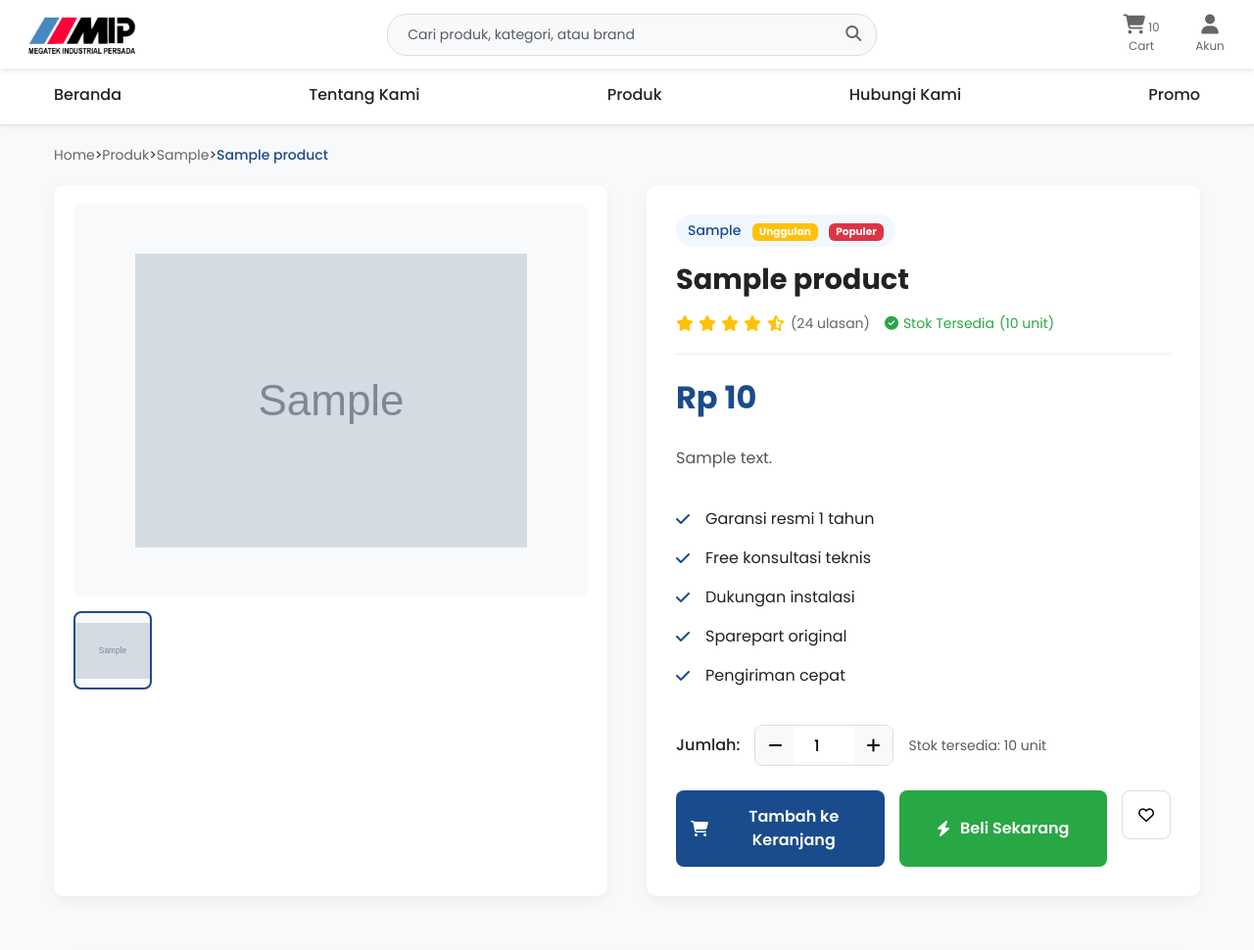
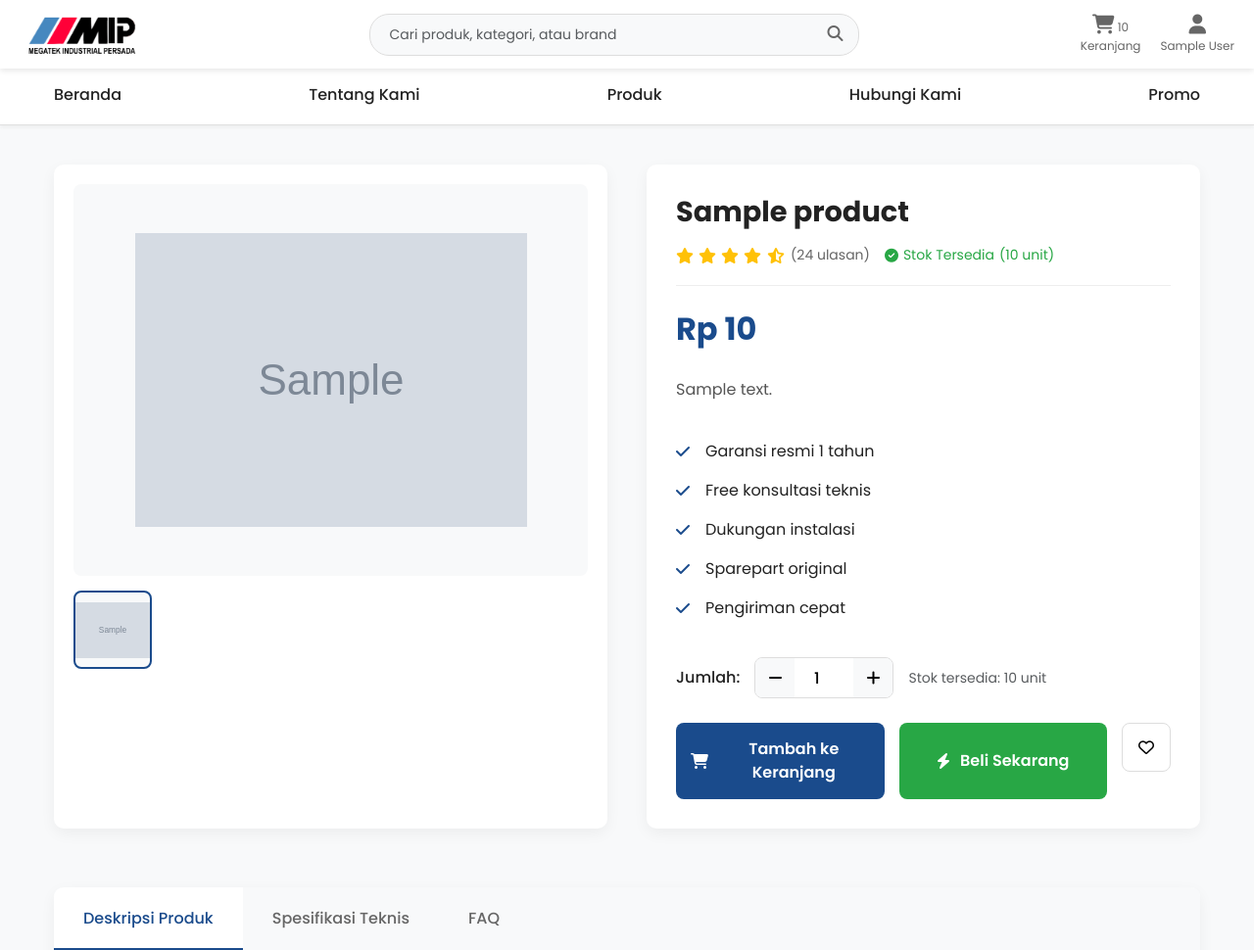
Before and after one commit to elvramelia/Project, a PHP site: page /detailproduk.php?id=1 in a window 1280 px wide. Shown: the top 970 px of the page at 98% size. Run offline with PHP 8.4, Linux system fonts and the light colour scheme; the visitor is signed in with stand-in values (Sample User, id 1); tables that the repository leaves empty or names only in its code hold one stand-in row (values such as "Sample post"); grey boxes marked "Sample" are stand-in pictures.

Commit message:
keranjang

```diff
--- a/detailproduk.php
+++ b/detailproduk.php
@@ -28,7 +28,7 @@ if (!$product) {
 // Handle add to cart
 if ($_SERVER['REQUEST_METHOD'] === 'POST' && isset($_POST['add_to_cart'])) {
     if (!isLoggedIn()) {
-        header('Location: index.php?login_required=1&redirect=detailproduk.php?id=' . $product_id);
+        header('Location: beranda.php?login_required=1&redirect=detailproduk.php?id=' . $product_id);
         exit();
     }
 
@@ -1119,9 +1119,9 @@ $formatted_price = number_format($product['price'], 0, ',', '.');
 </head>
 <body>
 
-    <!-- Main Navbar -->
+<!-- Main Navbar -->
     <nav class="navbar d-flex align-items-center">
-        <a class="navbar-brand mx-2" href="index.php">
+        <a class="navbar-brand mx-2" href="beranda.php">
             <img src="gambar/LOGO.png" alt="Megatek Logo">
         </a>
 
@@ -1133,23 +1133,58 @@ $formatted_price = number_format($product['price'], 0, ',', '.');
         </div>
 
         <div class="nav-icons">
-            <a href="keranjang.php" class="nav-icon">
+            <a href="javascript:void(0);" class="nav-icon" id="cartLink">
                 <div style="position: relative;">
                     <i class="fas fa-shopping-cart"></i>
-                    <span class="cart-badge" id="cartCount">0</span>
+                    <span class="cart-badge" id="cartCount">
+                        <?php
+                        if (isLoggedIn()) {
+                            $user_id = $_SESSION['user_id'];
+                            $cart_count_query = $conn->query("SELECT SUM(quantity) as total FROM cart WHERE user_id = $user_id");
+                            $cart_count = $cart_count_query->fetch_assoc()['total'] ?? 0;
+                            echo $cart_count;
+                        } else {
+                            echo '0';
+                        }
+                        ?>
+                    </span>
                 </div>
-                <span>Cart</span>
+                <span>Keranjang</span>
             </a>
 
             <div id="userSection">
                 <?php if (isLoggedIn()): ?>
+                    <!-- User sudah login -->
                     <div class="user-dropdown">
-                        <a href="javascript:void(0);" class="nav-icon">
+                        <a href="javascript:void(0);" class="nav-icon" id="userDropdown">
                             <i class="fas fa-user"></i>
-                            <span>Akun</span>
+                            <span>
+                                <?php
+                                if (isset($_SESSION['first_name']) && !empty($_SESSION['first_name'])) {
+                                    echo htmlspecialchars($_SESSION['first_name']);
+                                } else {
+                                    echo 'Akun';
+                                }
+                                ?>
+                            </span>
                         </a>
+                        <div class="dropdown-menu" id="userDropdownMenu">
+                            <span class="dropdown-item-text">
+                                <small>Logged in as:</small><br>
+                                <strong><?php echo htmlspecialchars($_SESSION['user_email']); ?></strong>
+                            </span>
+                            <div class="dropdown-divider"></div>
+                            <a class="dropdown-item" href="profile.php"><i class="fas fa-user me-2"></i>Profile</a>
+                            <a class="dropdown-item" href="orders.php"><i class="fas fa-shopping-bag me-2"></i>My Orders</a>
+                            <a class="dropdown-item" href="wishlist.php"><i class="fas fa-heart me-2"></i>Wishlist</a>
+                            <div class="dropdown-divider"></div>
+                            <a class="dropdown-item text-danger" href="logout.php">
+                                <i class="fas fa-sign-out-alt me-2"></i>Logout
+                            </a>
+                        </div>
                     </div>
                 <?php else: ?>
+                    <!-- User belum login -->
                     <a href="javascript:void(0);" class="nav-icon" id="userLogin">
                         <i class="fas fa-user"></i>
                         <span>Masuk/Daftar</span>
@@ -1174,10 +1209,7 @@ $formatted_price = number_format($product['price'], 0, ',', '.');
 
     <!-- Breadcrumb -->
     <div class="breadcrumb">
-        <a href="index.php">Home</a> &gt;
-        <a href="produk.php">Produk</a> &gt;
-        <a href="produk.php?category=<?php echo urlencode($product['category']); ?>"><?php echo htmlspecialchars($product['category']); ?></a> &gt;
-        <span><?php echo htmlspecialchars($product['name']); ?></span>
+
     </div>
 
     <!-- Product Detail Container -->
@@ -1205,16 +1237,6 @@ $formatted_price = number_format($product['price'], 0, ',', '.');
 
             <!-- Product Info -->
             <div class="product-info">
-                <div class="product-category">
-                    <?php echo htmlspecialchars($product['category']); ?>
-                    <?php if ($product['featured']): ?>
-                        <span class="badge bg-warning ms-2">Unggulan</span>
-                    <?php endif; ?>
-                    <?php if ($product['popular']): ?>
-                        <span class="badge bg-danger ms-2">Populer</span>
-                    <?php endif; ?>
-                </div>
-
                 <h1 class="product-title"><?php echo htmlspecialchars($product['name']); ?></h1>
 
                 <div class="product-meta">
@@ -1441,7 +1463,7 @@ $formatted_price = number_format($product['price'], 0, ',', '.');
                     <?php foreach ($related_products as $related): ?>
                         <div class="product-card">
                             <?php if ($related['featured']): ?>
-                                <div class="product-badge">Unggulan</div>
+
                             <?php endif; ?>
 
                             <div class="product-image">
@@ -1481,9 +1503,7 @@ $formatted_price = number_format($product['price'], 0, ',', '.');
                 <div class="products-grid">
                     <?php foreach ($popular_products as $popular): ?>
                         <div class="product-card">
-                            <?php if ($popular['featured']): ?>
-                                <div class="product-badge">Unggulan</div>
-                            <?php endif; ?>
+
 
                             <div class="product-image">
                                 <img src="<?php echo htmlspecialchars($popular['image_url']); ?>" alt="<?php echo htmlspecialchars($popular['name']); ?>">
--- a/hubungikami.php
+++ b/hubungikami.php
@@ -817,7 +817,7 @@ if ($_SERVER['REQUEST_METHOD'] === 'POST') {
 
     <!-- Main Navbar -->
     <nav class="navbar d-flex align-items-center">
-        <a class="navbar-brand mx-2" href="index.php">
+        <a class="navbar-brand mx-2" href="beranda.php">
             <img src="gambar/LOGO.png" alt="Megatek Logo">
         </a>
 
@@ -845,7 +845,7 @@ if ($_SERVER['REQUEST_METHOD'] === 'POST') {
                         ?>
                     </span>
                 </div>
-                <span>Cart</span>
+                <span>Keranjang</span>
             </a>
 
             <div id="userSection">
--- a/produk.php
+++ b/produk.php
@@ -940,7 +940,7 @@ try {
 </head>
   <!-- Main Navbar -->
     <nav class="navbar d-flex align-items-center">
-        <a class="navbar-brand mx-2" href="index.php">
+        <a class="navbar-brand mx-2" href="beranda.php">
             <img src="gambar/LOGO.png" alt="Megatek Logo">
         </a>
 
@@ -968,7 +968,7 @@ try {
                         ?>
                     </span>
                 </div>
-                <span>Cart</span>
+                <span>Keranjang</span>
             </a>
 
             <div id="userSection">
--- a/tentangkami.php
+++ b/tentangkami.php
@@ -847,7 +847,7 @@ require_once 'config/check_login.php';
 <body>
  <!-- Main Navbar -->
     <nav class="navbar d-flex align-items-center">
-        <a class="navbar-brand mx-2" href="index.php">
+        <a class="navbar-brand mx-2" href="beranda.php">
             <img src="gambar/LOGO.png" alt="Megatek Logo">
         </a>
 
@@ -875,7 +875,7 @@ require_once 'config/check_login.php';
                         ?>
                     </span>
                 </div>
-                <span>Cart</span>
+                <span>Keranjang</span>
             </a>
 
             <div id="userSection">
```
